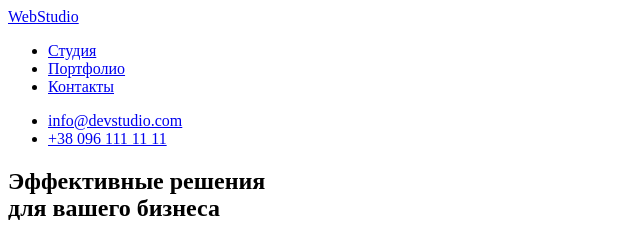
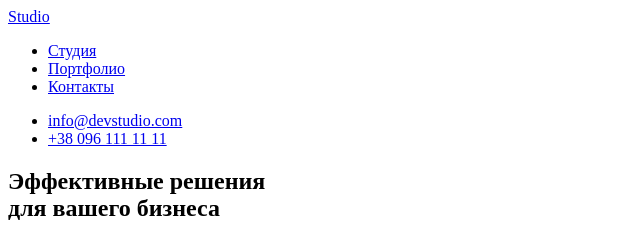
Before and after one commit to EugeneKravec/goit-markup-hw-02, a plain HTML site: page index.html in a window 1280 px wide. Shown: the top 239 px of the page, 0-640 px from the left. Drawn offline with Linux system fonts and the light colour scheme.

Commit message:
Обернул все WebStudio в span

```diff
--- a/index.html
+++ b/index.html
@@ -10,7 +10,9 @@
     <!--Хедер с навигацией-->
     <header>
         <nav>
-            <a href="index.html"> WebStudio</a>
+            <a href="index.html">
+                <span>Studio</span>
+            </a>
 
             <ul>
                 <li>
@@ -130,7 +132,9 @@
     <!--Контакты и адрес-->
     <footer>
 
-        <a href="index.html"> WebStudio</a>
+        <a href="index.html"> Web
+            <span>Studio</span>
+        </a>
         <address>г. Киев, пр-т Леси Украинки, 26</address>
         <a href="mailto:">info@devstudio.com</a>
         <a href="tel:+380961111111">+38 096 111 11 11</a>
```
